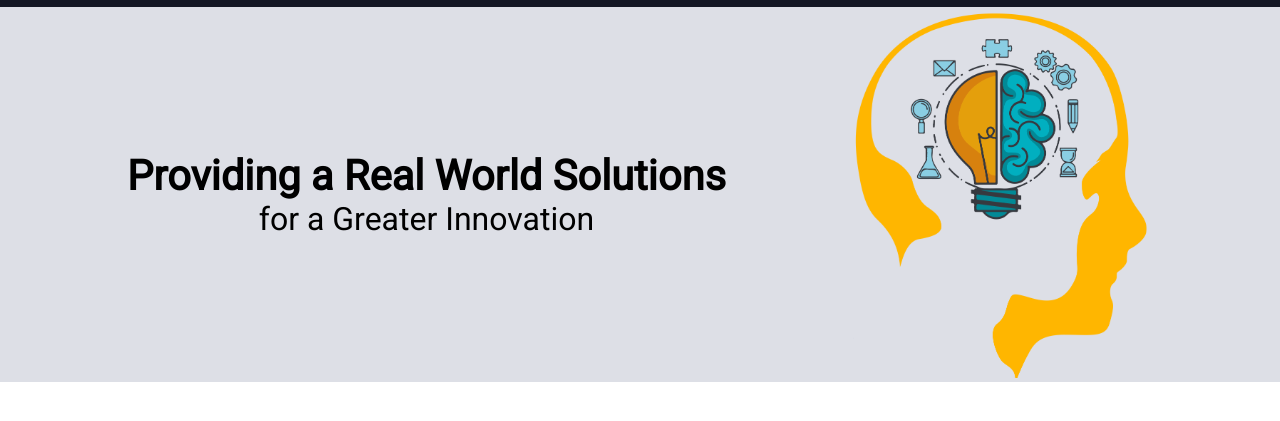
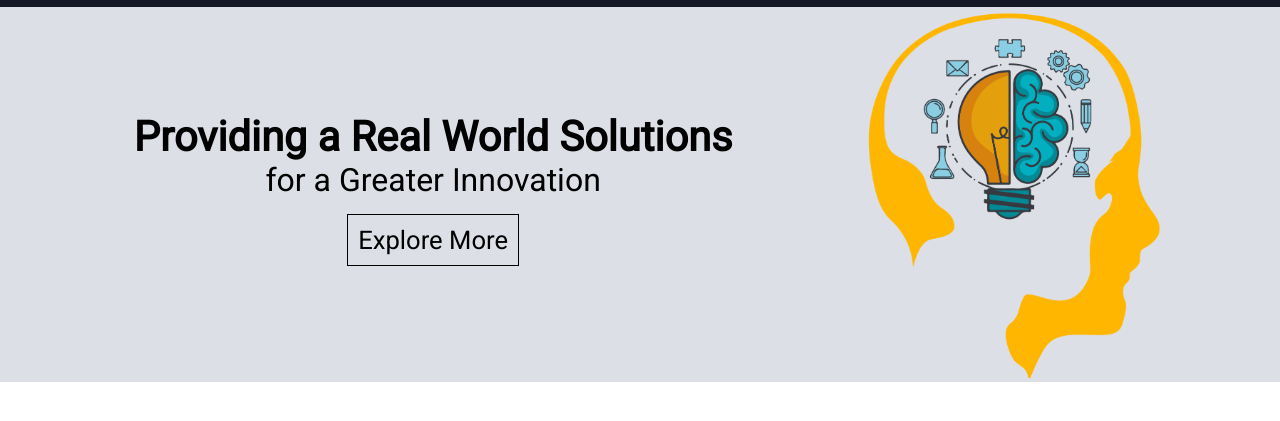
Before and after one commit to CLeovison/Konnectd, a plain HTML site: page index.html in a window 1280 px wide. Shown: the part 63-484 px from the top of the page. Drawn offline with nearby package versions, Linux system fonts and the light colour scheme.

Commit message:
Added A Button on the Hero Section

```diff
--- a/index.html
+++ b/index.html
@@ -73,6 +73,10 @@
 
           <div class="content">
             <span class="heads">Providing a Real World Solutions</span> <br>for a Greater Innovation
+
+            <div class="explore">
+              <a href="#" class="btns">Explore More</a>
+            </div>
           </div>
 
           <div class="banner">
--- a/src/styles/main.css
+++ b/src/styles/main.css
@@ -60,13 +60,25 @@ body {
 .content {
   text-align: center;
   font-size: 2em;
+  padding: 20px;
 }
 .heads{
   font-weight: 600;
-  font-size: 1.3em
+  font-size: 1.3em;
+
 }
 .banner > img {
   width: 300px;
+}
+.explore{
+  padding: 20px;
+}
+.btns{
+  font-size: 0.8em;
+  text-decoration: none;
+  border: 1px solid black;
+  padding: 10px;
+  color: black;
 }
 
 /* End of Hero Section */
@@ -106,6 +118,11 @@ body {
   .banner > img {
     width: 300px;
   }
+  .heads{
+    font-weight: 600;
+    font-size: 0.9em;
+    padding: 5px;
+  }
 }
 @media (width < 420px) {
   .nav-links {
```
